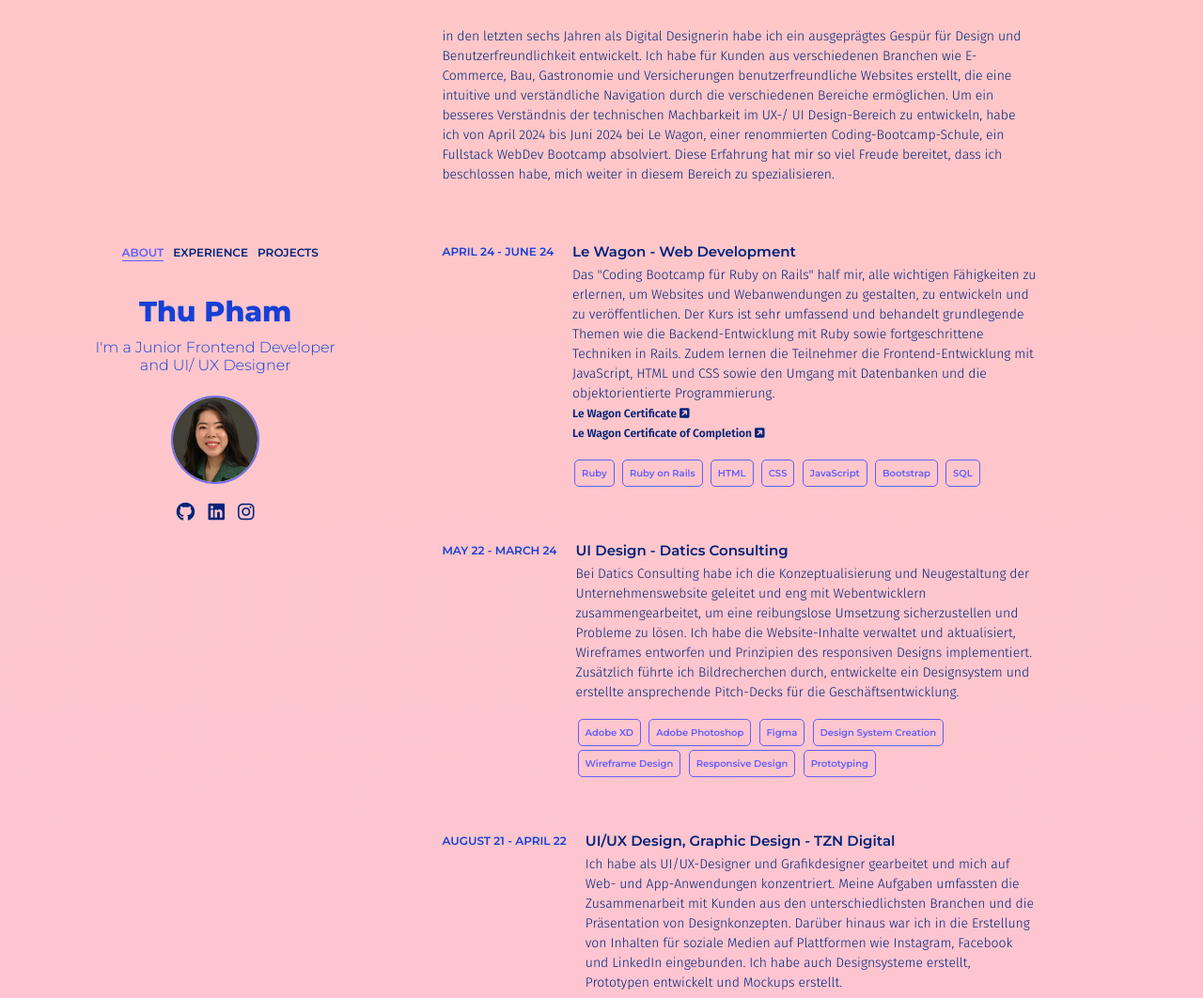
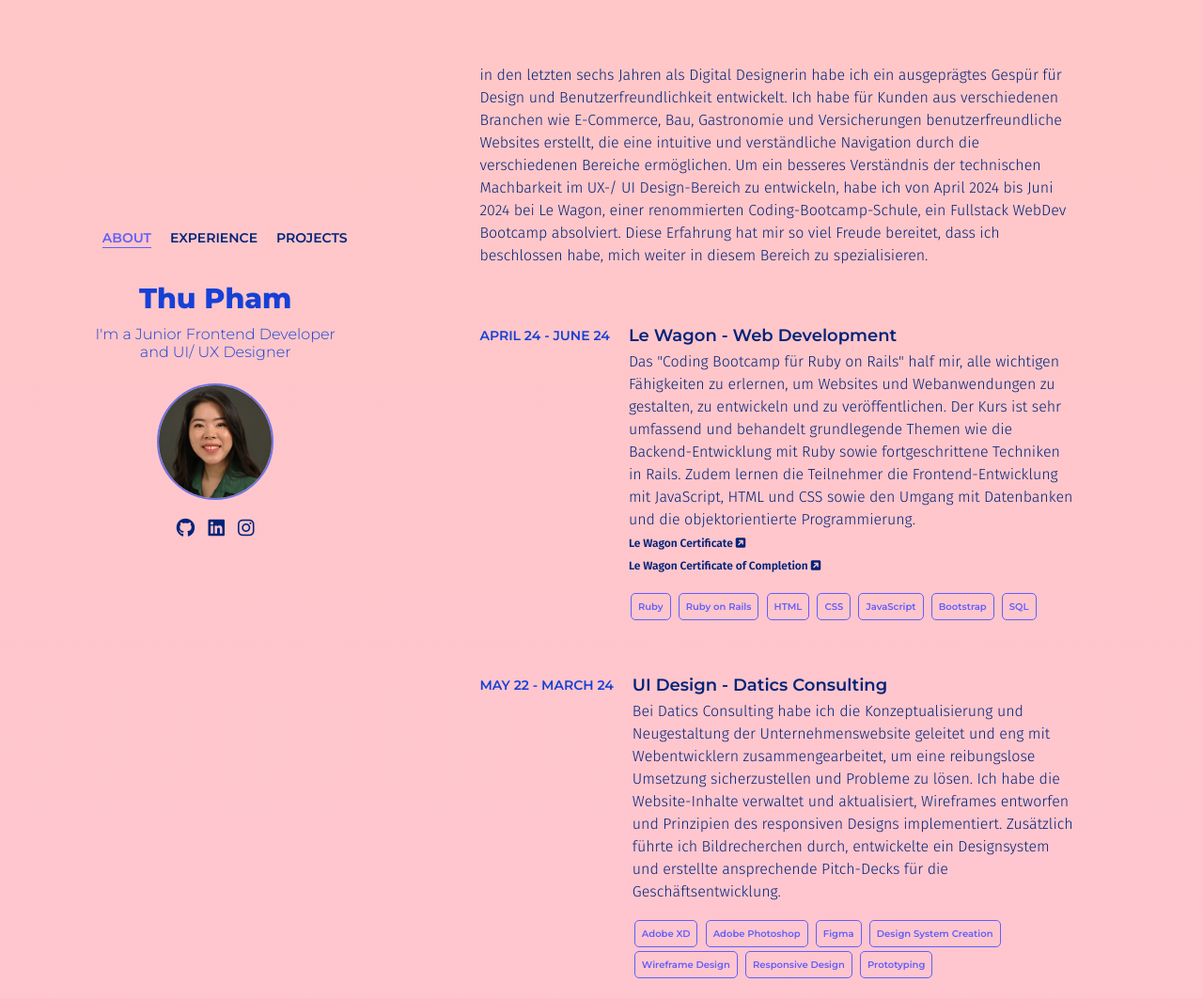
Before and after one commit to thu-phamous/portfolio, a plain HTML site: page index.html in a window 1280 px wide. Shown: the top 1062 px of the page at 94% size. Drawn offline with Linux system fonts and the light colour scheme; a web font is replaced by a local one.

Commit message:
change size

```diff
--- a/css/components/job-card.css
+++ b/css/components/job-card.css
@@ -14,7 +14,7 @@
 
 .job-card h4 {
   font-weight: 600;
-  font-size: 12px;
+  font-size: 14px;
   margin-right:20px;
   color: var(--secondary-color);
   margin-top: 2px;
@@ -24,7 +24,7 @@
 
 .job-card h3 {
   font-weight: 600;
-  font-size: 15px;
+  font-size: 18px;
   margin-top: 0px;
   margin-bottom: 5px;
   color: var(--primary-color);
--- a/css/components/navbar.css
+++ b/css/components/navbar.css
@@ -15,7 +15,7 @@
 .navbar li {
   display: inline;
   font-weight: 600;
-  font-size: 12px;
+  font-size: 14px;
   color: var(--primary-color);
 }
 
@@ -24,7 +24,7 @@
   text-decoration: none;
   color: var(--primary-color);
   color: inherit;
-  margin-left: 10px;
+  margin-left: 20px;
   position: relative;
   overflow: hidden;
   transition: color 300ms;
--- a/css/components/profile-card.css
+++ b/css/components/profile-card.css
@@ -22,7 +22,7 @@
 
 .image {
   width: auto;
-  height: 90px;
+  height: 120px;
   border-radius: 50%;
   border: 2px solid #7071E8;
   margin-top: 10px;
--- a/css/components/project-card.css
+++ b/css/components/project-card.css
@@ -33,7 +33,7 @@
 
 .project-card h3 {
   font-weight: 600;
-  font-size: 15px;
+  font-size: 18px;
   margin-top: 0px;
   margin-bottom: 5px;
   color: var(--primary-color);
--- a/css/style.css
+++ b/css/style.css
@@ -18,7 +18,7 @@
 
 p {
   font-weight: 300;
-  font-size: 14px;
+  font-size: 16px;
   color: var(--primary-color);
   line-height: 1.5;
   margin-top:0;
@@ -51,7 +51,7 @@
   flex-direction: column;
   justify-content: flex-start;
   width: 50%;
-  padding: 20px;
+  padding: 60px;
 }
 
 
```
